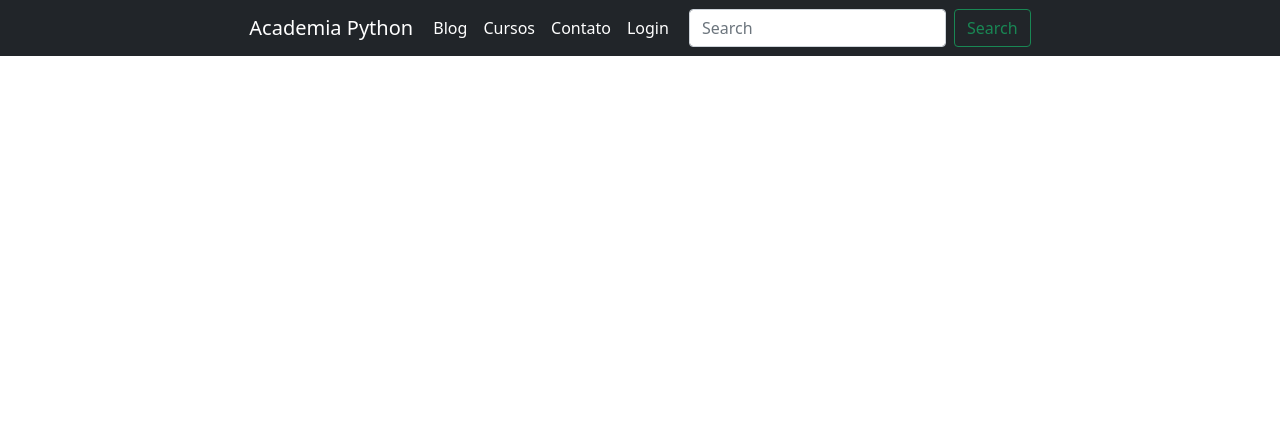
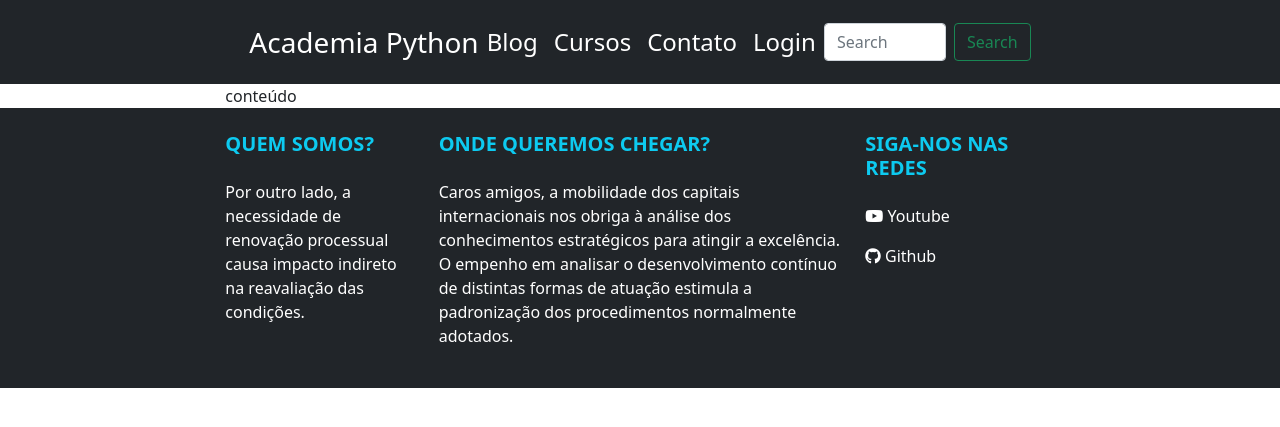
Before and after one commit to academiapython/aplicacoes-web-responsivas-com-django-e-bootstrap, a Django app: page / in a window 1280 px wide. Shown: the top 427 px of the page. Run offline with Django 4.2, Linux system fonts and the light colour scheme; some libraries are stand-ins or nearby versions.

Commit message:
#06 Sext Checkpoint. 1. Primeira versão do footer. 2. Inclusão de font awesome (icons) 3. Ajustes no tamanho das fontes do Navbar.

```diff
--- a/blog/templates/blog/home.html
+++ b/blog/templates/blog/home.html
@@ -5,19 +5,20 @@
     <head>
         <link href="https://cdn.jsdelivr.net/npm/bootstrap@5.1.3/dist/css/bootstrap.min.css" rel="stylesheet" integrity="sha384-1BmE4kWBq78iYhFldvKuhfTAU6auU8tT94WrHftjDbrCEXSU1oBoqyl2QvZ6jIW3" crossorigin="anonymous">
         <script src="https://cdn.jsdelivr.net/npm/bootstrap@5.1.3/dist/js/bootstrap.bundle.min.js" integrity="sha384-ka7Sk0Gln4gmtz2MlQnikT1wXgYsOg+OMhuP+IlRH9sENBO0LRn5q+8nbTov4+1p" crossorigin="anonymous"></script>
+        <link rel="stylesheet" href="https://cdnjs.cloudflare.com/ajax/libs/font-awesome/6.0.0/css/all.min.css">
         <meta charset="UTF-8">
         <title>Academia Python - Blog</title>
     </head>
 
     <body>
         <header>
-            <div class="container-fluid bg-dark">
+            <div class="container-fluid bg-dark py-2">
                 <div class="row justify-content-center">
                     <div class="col-lg-8">
                         <nav class="navbar navbar-expand-lg navbar-light bg-dark">
                             <div class="container-fluid">
 
-                                <a class="navbar-brand d-flex me-auto ms-auto text-white" href="#">Academia Python</a>
+                                <a class="navbar-brand d-flex me-auto ms-auto text-white fs-3" href="#">Academia Python</a>
 
                                 <button class="navbar-toggler"
                                         type="button"
@@ -33,19 +34,19 @@
 
                                     <ul class="navbar-nav ms-auto me-auto mb-lg-0">
                                         <li class="nav-item">
-                                            <a class="nav-link text-white" aria-current="page" href="#">Blog</a>
+                                            <a class="nav-link text-white fs-4" aria-current="page" href="#">Blog</a>
                                         </li>
 
                                         <li class="nav-item">
-                                            <a class="nav-link text-white" href="#">Cursos</a>
+                                            <a class="nav-link text-white fs-4" href="#">Cursos</a>
                                         </li>
 
                                         <li class="nav-item">
-                                            <a class="nav-link text-white" href="#">Contato</a>
+                                            <a class="nav-link text-white fs-4" href="#">Contato</a>
                                         </li>
 
                                         <li class="nav-item">
-                                            <a class="nav-link text-white" href="#">Login</a>
+                                            <a class="nav-link text-white fs-4" href="#">Login</a>
                                         </li>
                                     </ul>
 
@@ -65,6 +66,49 @@
             </div>
         </header>
 
+        <main>
+
+            <div class="container-fluid">
+                <div class="row justify-content-center d-flex flex-shrink">
+                    <div class="col-8">conteúdo</div>
+                </div>
+            </div>
+
+        </main>
+
+        <footer class="bg-dark py-4">
+            <div class="container-fluid">
+                <div class="row justify-content-center text-white">
+                    <div class="col-lg-2">
+                        <h5 class="text-uppercase mb-4 fw-bold text-info">Quem somos?</h5>
+                        <p>Por outro lado, a necessidade de renovação processual causa impacto indireto na
+                            reavaliação das condições.
+                        </p>
+                    </div>
+
+                    <div class="col-lg-4 text-left">
+                        <h5 class="text-uppercase mb-4 fw-bold text-info">Onde queremos chegar?</h5>
+                        <p>Caros amigos, a mobilidade dos capitais internacionais nos obriga à análise dos
+                            conhecimentos estratégicos para atingir a excelência. O empenho em analisar
+                            o desenvolvimento contínuo de distintas formas de atuação estimula a padronização
+                            dos procedimentos normalmente adotados.</p>
+                    </div>
+
+                    <div class="col-lg-2">
+                        <h5 class="text-uppercase mb-4 fw-bold text-info">Siga-nos nas redes </h5>
+                        <p>
+                            <i class="fa-brands fa-youtube"></i>
+                            <a href="#" class="text-white" style="text-decoration:none;"> Youtube </a>
+                        </p>
+
+                        <p>
+                            <i class="fa-brands fa-github"></i>
+                            <a href="#" class="text-white" style="text-decoration:none;"> Github </a>
+                        </p>
+                    </div>
+                </div>
+            </div>
+        </footer>
 
     </body>
 </html>
```
